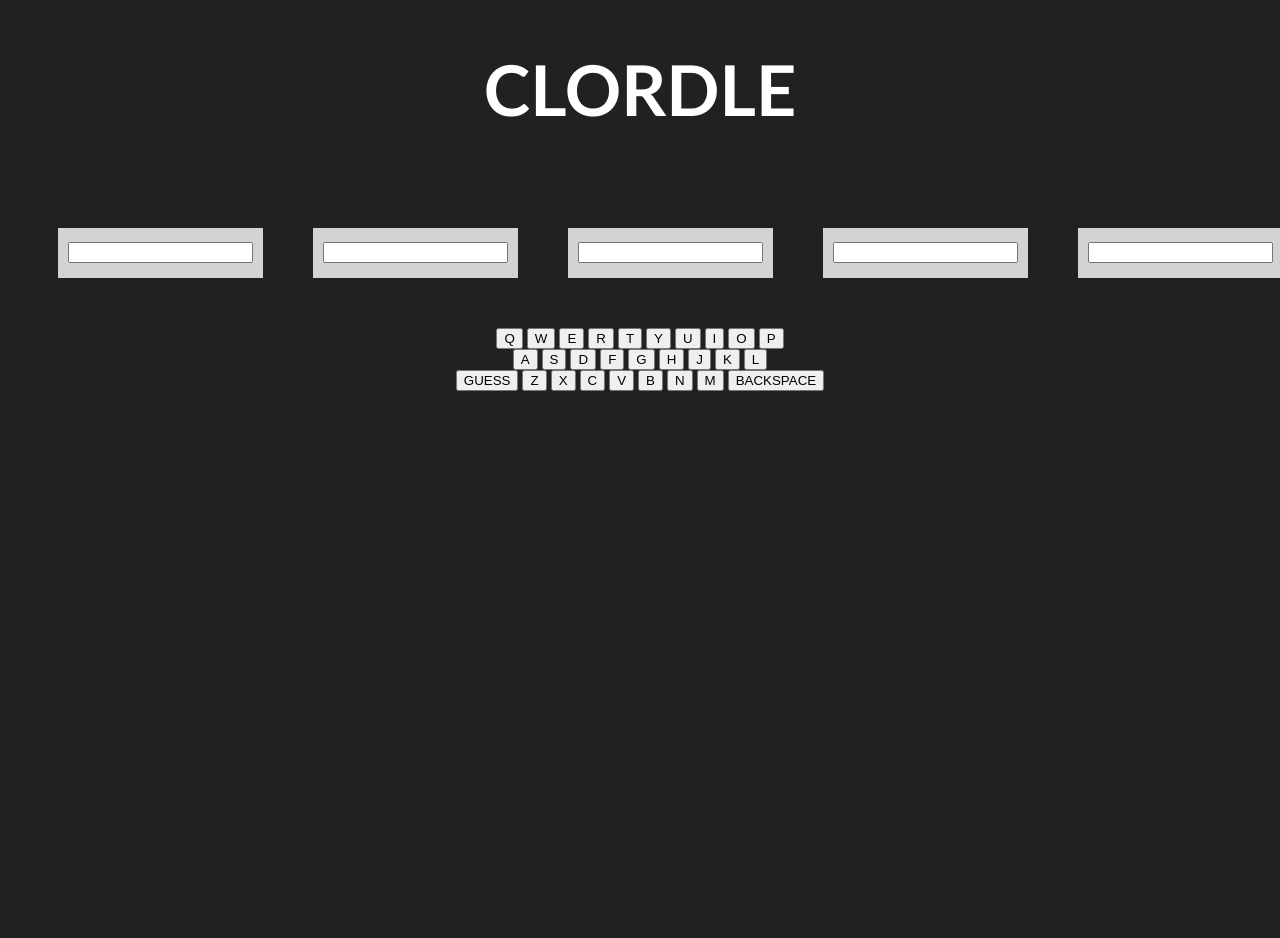
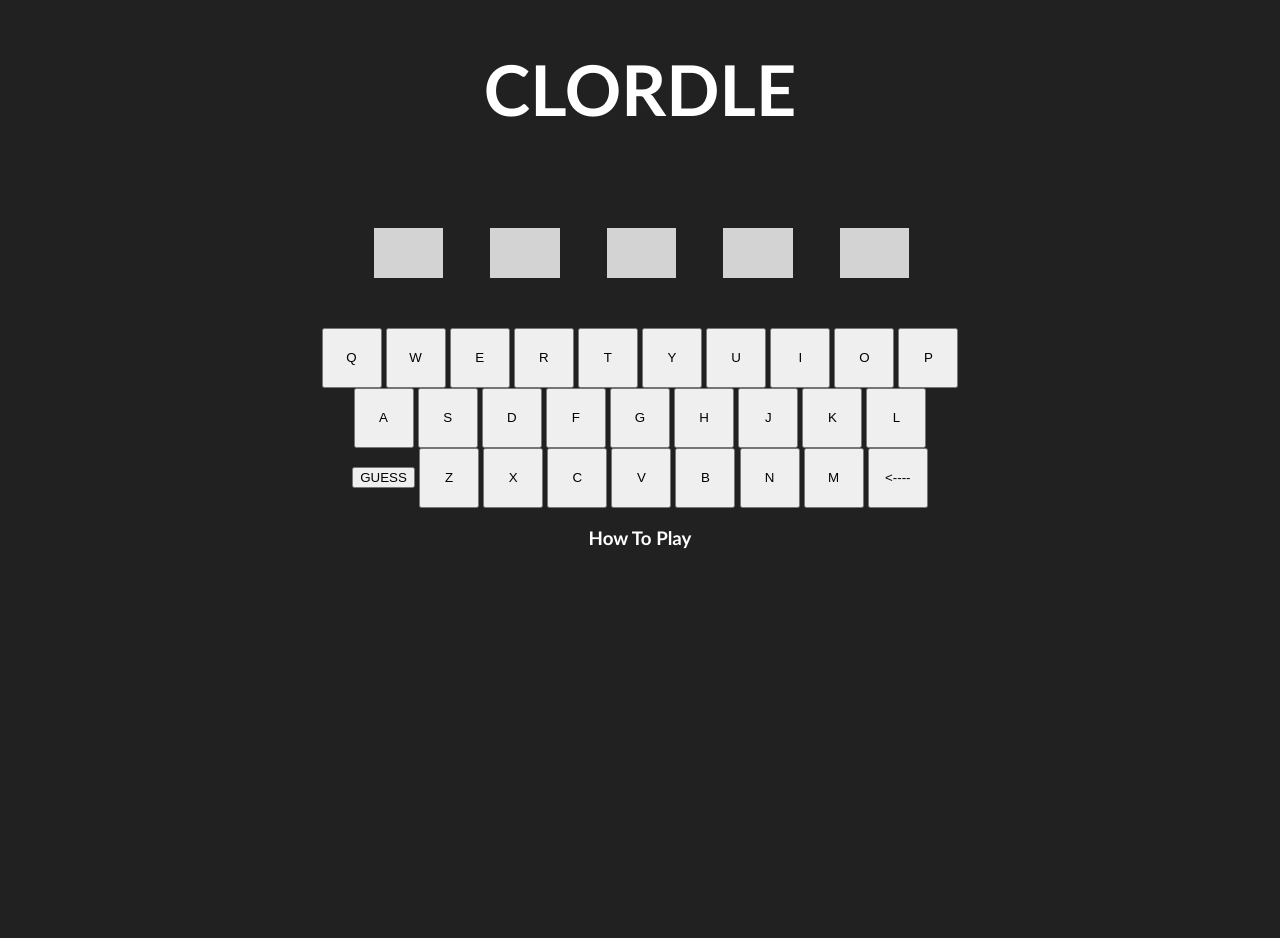
Before and after one commit to ethanrutt/clordle, a Flask app: template templates/gamepage.html in a window 1280 px wide; the page is wider, and only the part inside the window is pictured. Before the commit the page ends 391 px from the top of that part, so only its background shows below. Run offline with Flask 2, Linux system fonts and the light colour scheme; the template is opened without the code that fills it, so the values that code supplies are empty.

Commit message:
how to play styled, keyboard styled, working on guess letters styling

```diff
--- a/static/css/styles.css
+++ b/static/css/styles.css
@@ -5,19 +5,77 @@
 }
 body {
     background-color:rgb(34, 33, 33);
+    font-family: 'Trebuchet MS';
 }
+
 td {
     background-color: lightgrey;
-    width: 50px;
-    padding: 10px;
+    width: 30px;
+    border: 0px;
+    font-size: 20px;
     text-align: center;
 }
+
+tr {
+    width: 50%;
+    height: 100%;
+}
+
 .correct-R {
-    background-color: red;
+    background-color: #800000;
+    width: 30px;
+    border: 0px;
+    font-size: 20px;
+    text-align: center;
 }
 .correct-Y {
-    background-color: yellow;
+    background-color: #FFF000;
+    width: 30px;
+    border: 0px;
+    font-size: 20px;
+    text-align: center;
 }
 .correct-G {
-    background-color: green;
+    background-color: #228B22;
+    width: 30px;
+    border: 0px;
+    font-size: 20px;
+    text-align: center;
 }
+
+.keyboard button {
+    height: 60px;
+    width: 60px;
+}
+
+.letter {
+    background-color: lightgrey;
+    width: 100%;
+    height: 100%;
+    border: 0px;
+    text-align: center;
+    font-size: 20px;
+}
+
+.how-to-play-header {
+    color: white;
+}
+
+.how-to-play-container {
+    width: 50%;
+    background-color: black;
+    border-radius: 0.25rem;
+    border: 2px solid;
+    border-color: white;
+    padding: 5px;
+    opacity: 0;
+    transition: 0.5s;
+}
+
+.how-to-play-header:hover .how-to-play-container {
+    opacity: 1;
+}
+
+.how-to-play {
+    width: 70%;
+}
--- a/templates/gamepage.html
+++ b/templates/gamepage.html
@@ -23,19 +23,19 @@
         {% endfor %}
         <tr>
             <td>
-                <input type="string" maxlength="1" name="guess1">
+                <input class="letter" type="string" maxlength="1" name="guess1">
             </td>
             <td>
-                <input type="string" maxlength="1" name="guess2">
+                <input class="letter" type="string" maxlength="1" name="guess2">
             </td>
             <td>
-                <input type="string" maxlength="1" name="guess3">
+                <input class="letter" type="string" maxlength="1" name="guess3">
             </td>
             <td>
-                <input type="string" maxlength="1" name="guess4">
+                <input class="letter" type="string" maxlength="1" name="guess4">
             </td>
             <td>
-                <input type="string" maxlength="1" name="guess5">
+                <input class="letter" type="string" maxlength="1" name="guess5">
             </td>
         </tr>
     </table>
@@ -73,11 +73,28 @@
             <button style="background-color: {{ keyboard_colors['B'] }}">B</button>
             <button style="background-color: {{ keyboard_colors['N'] }}">N</button>
             <button style="background-color: {{ keyboard_colors['M'] }}">M</button>
-            <button>BACKSPACE</button>
+            <button>&lt----</button>
         </div>
     </div>
     </form>
 
+    <div class="how-to-play-header">
+        <h3>How To Play</h3>
+        <div class="how-to-play-container">
+            <div class="how-to-play">
+                <h1>Guess the wordle in 6 tries</h1>
+                <p>Each guess must be a valid 5-letter word</p>
+                <p>The color of the tiles will change to show how close your guess was to the word</p>
+                <p><strong>EXAMPLES</strong></p>
+                <p>If you guessed WEARY and the W was green, then it means that W is in the word and in the correct spot</p>
+                <p>If you guessed WEARY and the E was yellow, then it means that E is in the word but in the wrong spot</p>
+                <p>Red means the letter is not in the word</p>
+            </div>
+        </div>
+    </div>
+
+
+
 </center>
 </body>
 </html>
```
